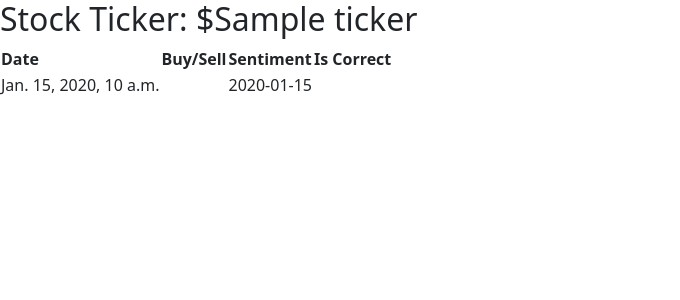
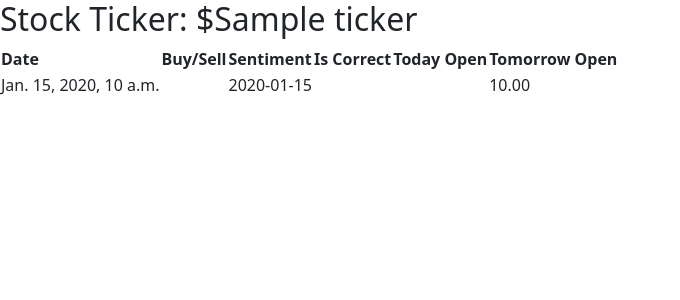
Before and after one commit to stevenloppe/571-term-project, a Django app: template main/templates/evaluateModel.html in a window 1280 px wide. Shown: the top 300 px of the page, without its empty margins (0-680 px from the left). Run offline with Django 3.2, Linux system fonts and the light colour scheme; the template is opened without the code that fills it: most values are stand-ins (such as "Sample title", 1, 10 or a date in 2020); some libraries are stand-ins or nearby versions.

Commit message:
Also show the 2 prices that were used to decide if the model was accurate or not

```diff
--- a/main/templates/evaluateModel.html
+++ b/main/templates/evaluateModel.html
@@ -20,6 +20,9 @@
                     <th>Buy/Sell</th>
                     <th>Sentiment</th>
                     <th>Is Correct</th>
+                    <th>Today Open</th>
+                    <th>Tomorrow Open</th>
+
                 </tr>
             </thead>
             <tbody>
@@ -29,6 +32,8 @@
                         <td>{{result.isBuy}}</td>
                         <td>{{result.sentiment}}</td>
                         <td>{{result.isCorrect}}</td>
+                        <td>{{result.today_open | floatformat:2}}</td>
+                        <td>{{result.tomorrow_open | floatformat:2}}</td>
                     </tr>
                 {% endfor %}
             </tbody>
--- a/main/views.py
+++ b/main/views.py
@@ -126,7 +126,10 @@ def evaluateModel(request):
                 "date": d,
                 "sentiment": sentimentScore,
                 "isBuy": sentimentScore >= 0,
-                "isCorrect": sentimentScore >= 0 and topen > open
+                "isCorrect": sentimentScore >= 0 and topen > open,
+                "today_open": open,
+                "tomorrow_open": topen
+
             })
 
     return render(request, 'evaluateModel.html', {'results' : results, 'ticker': ticker})
```
